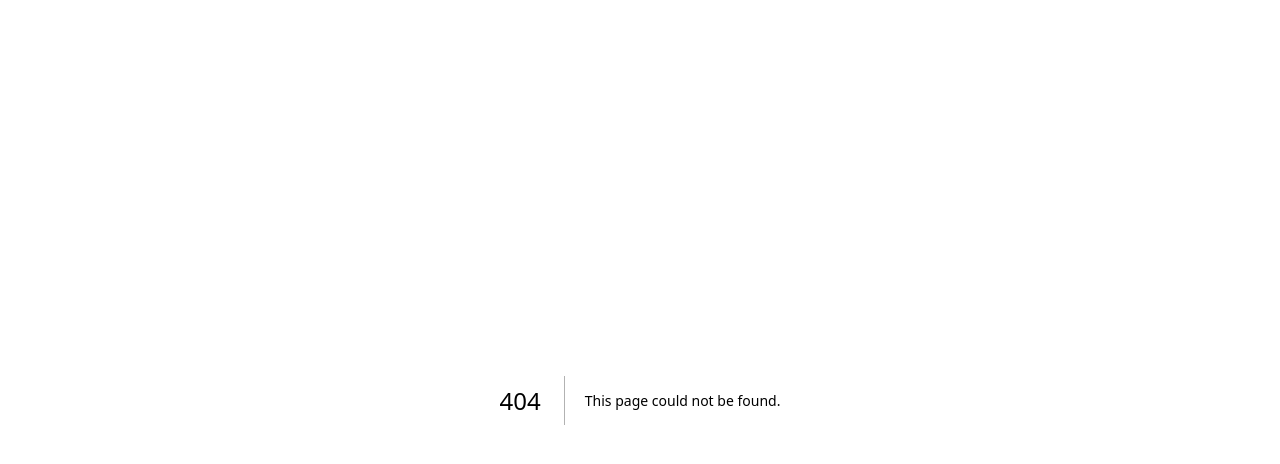
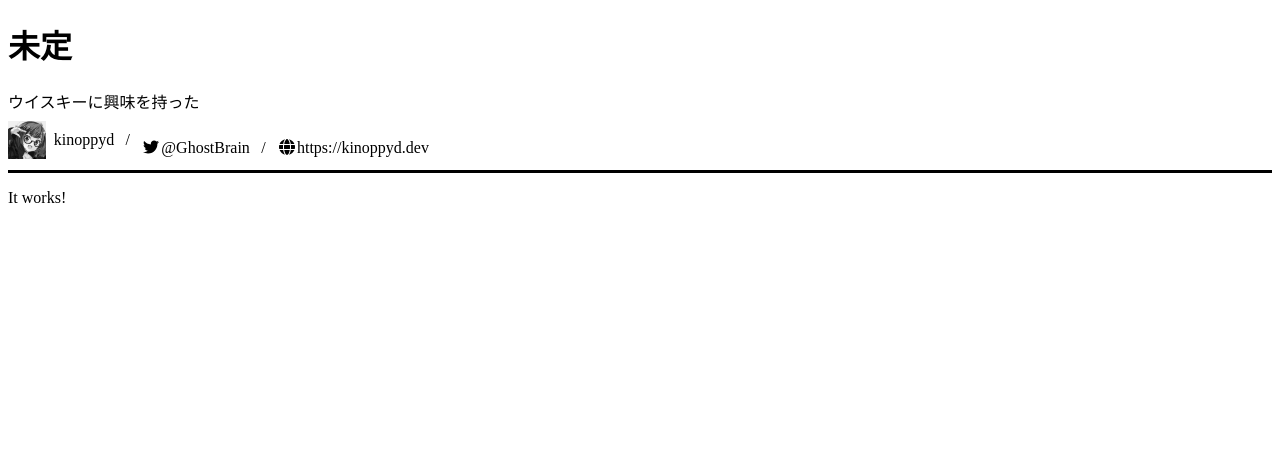
Before and after one commit to tayama0324/cybermetal, a Next.js app: page /kinoppyd/1 in a window 1280 px wide. Before the commit this address had no page. Shown: the top 464 px of the page. Built offline with nearby package versions, Linux system fonts and the light colour scheme.

Commit message:
add kinoppyd pages

```diff
--- /dev/null
+++ b/pages/kinoppyd/1.tsx
@@ -0,0 +1,20 @@
+import {Title} from '../../components/Title'
+import {Image} from '../../components/Image'
+
+export default function Page() {
+  return (
+    <div>
+      <Title
+        title={'未定'}
+        description={'ウイスキーに興味を持った'}
+        author={'kinoppyd'}
+        image={'/kinoppyd/author.jpeg'}
+        twitter={'@GhostBrain'}
+        website={'https://kinoppyd.dev'}
+      />
+      <p>
+        It works!
+      </p>
+    </div>
+  )
+}
```
Also changed, not shown: public/kinoppyd/author.jpeg (added).
